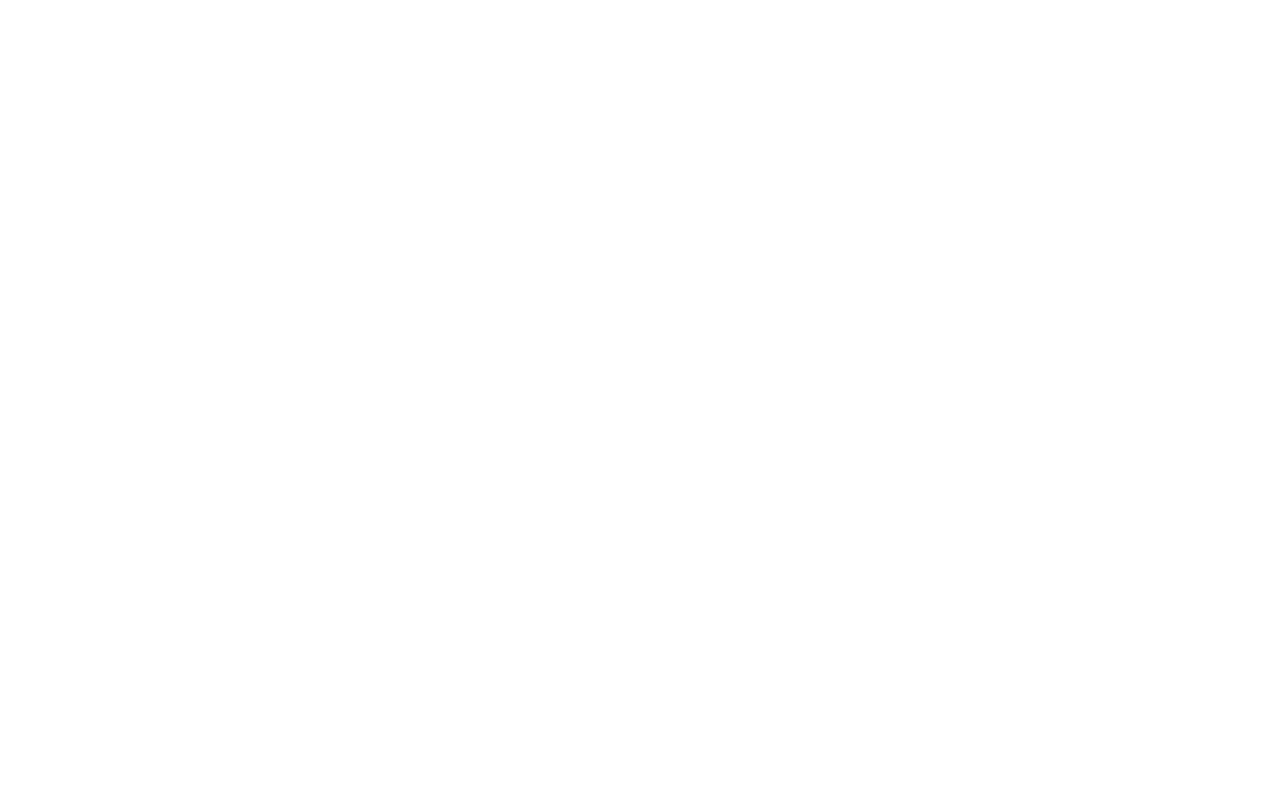
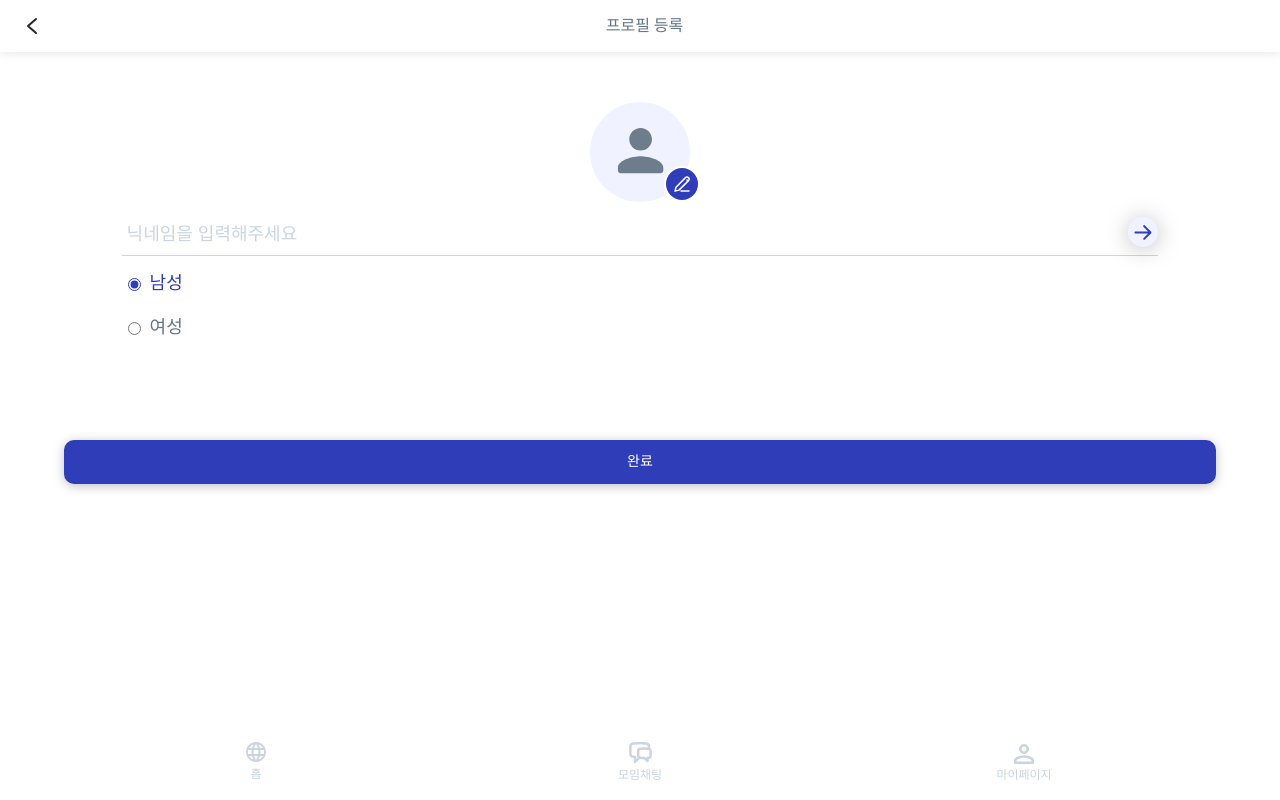
Before and after one commit to UMC-UNIVEUS/UNIVEUS-MobileWeb, a React (Create React App) app: page /signup/register-profile in a window 1280 px wide. Before the commit this address had no page. Built offline with nearby package versions, Linux system fonts and the light colour scheme; a web font is replaced by a local one.

Commit message:
page: 프로필 등록 페이지 구현

```diff
--- a/src/App.js
+++ b/src/App.js
@@ -16,6 +16,7 @@
 import IdentityVerification from './pages/IdentityVerification';
 import TermsOfUse from './pages/TermsOfUse';
 import RegistrationOfAffiliation from './pages/RegistrationOfAffiliation';
+import RegisterProfile from './pages/RegisterProfile';
 
 function App() {
 	return (
@@ -28,6 +29,7 @@
 					<Route path="/signup/identity" element={<IdentityVerification />} />
 					<Route path="/signup/terms-of-use" element={<TermsOfUse />} />
 					<Route path="/signup/registration-of-affiliation" element={<RegistrationOfAffiliation />} />
+					<Route path="/signup/register-profile" element={<RegisterProfile />} />
 					<Route path="/register" element={<ProfileRegister />} />
 					<Route path="/home" element={<HomePage />} />
 					<Route path="/search" element={<SearchPage />} />
--- a/src/pages/IdentityVerification.scss
+++ b/src/pages/IdentityVerification.scss
@@ -47,6 +47,9 @@
 					&:focus {
 						outline: none;
 					}
+					&::placeholder {
+						color: var(--light-gray-color);
+					}
 				}
 				.ivf-img {
 					position: absolute;
--- /dev/null
+++ b/src/pages/RegisterProfile.jsx
@@ -0,0 +1,101 @@
+import './RegisterProfile.scss';
+import { SubHeader } from '../components/Header';
+import NavBar from '../components/NavBar';
+import Button from '../components/Button';
+import CheckBtn from '../assets/images/arrow_circle.svg';
+import Person from '../assets/images/person_fill.svg';
+import { ReactComponent as Pencil } from '../assets/images/write.svg';
+import { useRef, useState } from 'react';
+
+export default function RegisterProfile() {
+	const [nickName, setNickName] = useState('');
+	const [gender, setGender] = useState(); // 1 or 2
+	const [profileImg, setProfileImg] = useState('');
+
+	const imgRef = useRef();
+
+	const handleNickName = (e) => {
+		setNickName(e.target.value);
+	};
+
+	const saveImgFile = () => {
+		const file = imgRef.current.files[0];
+		const reader = new FileReader();
+		reader.readAsDataURL(file);
+		reader.onloadend = () => {
+			setProfileImg(reader.result);
+		};
+	};
+
+	return (
+		<div className="register-profile">
+			<SubHeader headertext={'프로필 등록'} />
+			<div className="rp-body">
+				<div className="rp-img-form">
+					<label htmlFor="rpi-img-input">
+						<img
+							className="rpi-profile-img"
+							src={profileImg ? profileImg : Person}
+							alt="프로필 이미지"
+							style={{
+								width: profileImg ? '' : '47px',
+								height: profileImg ? '' : '47px',
+								borderRadius: profileImg ? '' : '0px',
+							}}
+						/>
+						{profileImg ? <></> : <Pencil className="rpi-pencil-img" />}
+						{/* <Pencil className="rpi-pencil-img" /> */}
+					</label>
+					<input
+						type="file"
+						accept="image/*"
+						id="rpi-img-input"
+						onChange={saveImgFile}
+						ref={imgRef}
+						style={{ display: 'none' }}
+					/>
+				</div>
+				<div className="rp-form">
+					<div className="rp-input-group">
+						<input
+							type="text"
+							onChange={handleNickName}
+							maxLength="13"
+							placeholder="닉네임을 입력해주세요"
+							value={nickName}
+							className="rp-input"
+						/>
+						<img src={CheckBtn} alt="확인 버튼" className="rp-img" />
+					</div>
+					<div className="rp-radio-group">
+						<input
+							className="rp-radio"
+							type="radio"
+							name="gender"
+							id="male"
+							defaultChecked
+							onClick={() => {
+								setGender(0);
+							}}
+						/>
+						<label htmlFor="male">남성</label>
+					</div>
+					<div className="rp-radio-group">
+						<input
+							className="rp-radio"
+							type="radio"
+							name="gender"
+							id="female"
+							onClick={() => {
+								setGender(1);
+							}}
+						/>
+						<label htmlFor="female">여성</label>
+					</div>
+				</div>
+				<Button type={'floating'} content={'완료'} />
+			</div>
+			<NavBar />
+		</div>
+	);
+}
--- /dev/null
+++ b/src/pages/RegisterProfile.scss
@@ -0,0 +1,82 @@
+.register-profile {
+	color: var(--gray-color);
+	.rp-body {
+		padding-top: 102px;
+		padding-bottom: 71px;
+		display: flex;
+		flex-direction: column;
+		width: 90%;
+		height: 100%;
+		margin: 0 auto;
+		.rp-img-form {
+			position: relative;
+			margin: 0 auto;
+			background-color: var(--white-purple-color);
+			text-align: center;
+			display: flex;
+			align-items: center;
+			justify-content: center;
+			width: 100px;
+			height: 100px;
+			border-radius: 50px;
+			.rpi-profile-img {
+				width: 100%;
+				height: 102px;
+				object-fit: cover;
+				border-radius: 50px;
+			}
+			.rpi-pencil-img {
+				position: absolute;
+				bottom: 0;
+			}
+		}
+		.rp-form {
+			display: flex;
+			flex-direction: column;
+			width: 90%;
+			margin: 0 auto;
+			padding-bottom: 78px;
+			.rp-input-group {
+				position: relative;
+				border-bottom: solid 1px var(--light-gray-color);
+				margin: 22px 0 18px 0;
+				.rp-input {
+					border: none;
+					font-size: 18px;
+					padding: 0 0 10px 5px;
+					color: var(--gray-color);
+					&:focus {
+						outline: none;
+					}
+					&::placeholder {
+						color: var(--light-gray-color);
+					}
+				}
+				.rp-img {
+					position: absolute;
+					right: 0;
+					bottom: 8px;
+					filter: drop-shadow(0px 2px 11px rgba(0, 0, 0, 0.25));
+				}
+			}
+			.rp-radio-group {
+				display: flex;
+				align-items: center;
+				margin-bottom: 26px;
+				input {
+					width: 15px;
+					margin-right: 8px;
+					&:checked {
+						accent-color: var(--deep-blue-color);
+					}
+					&:checked + label {
+						color: var(--deep-blue-color);
+					}
+				}
+				label {
+					font-size: 18px;
+				}
+			}
+		}
+	}
+}
```
